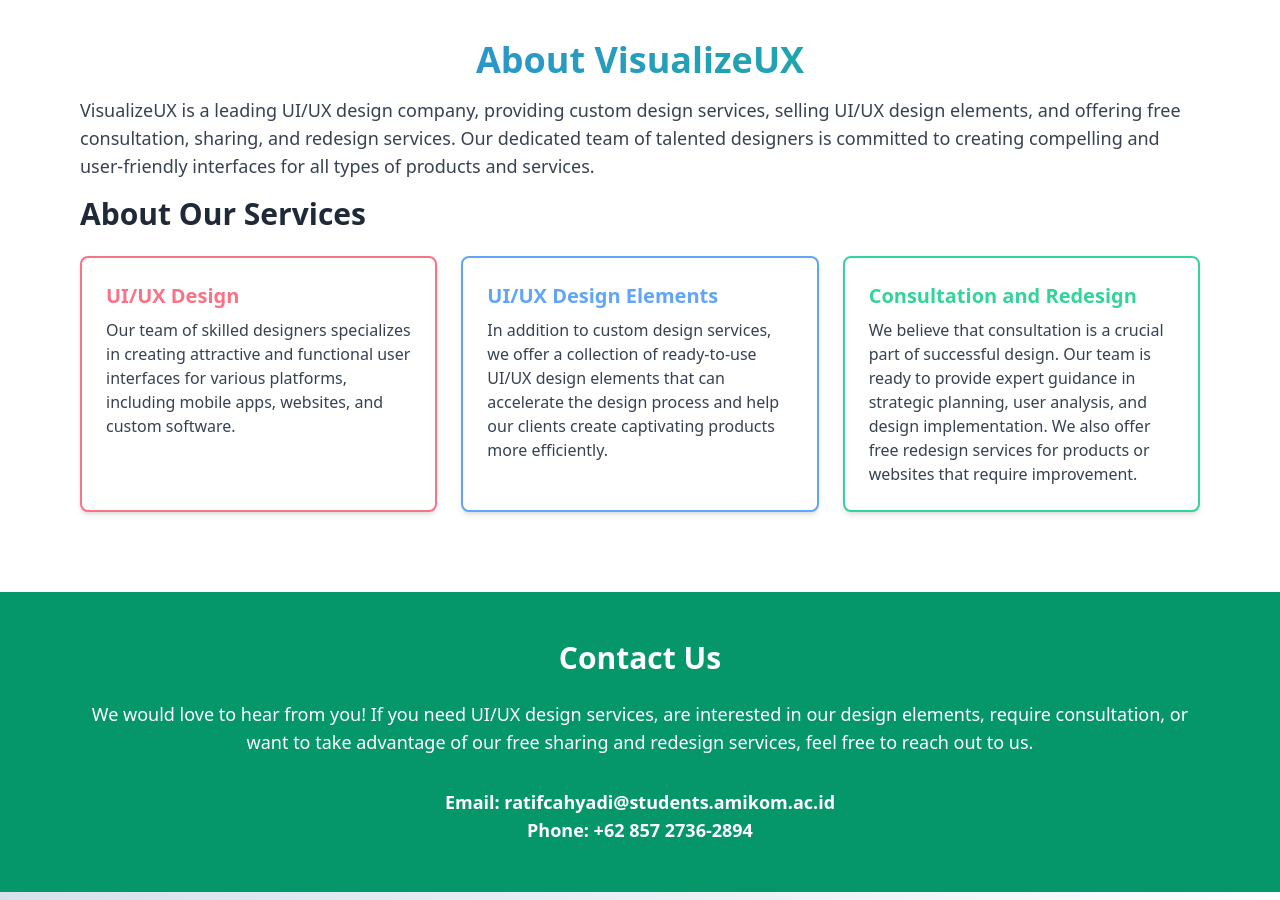
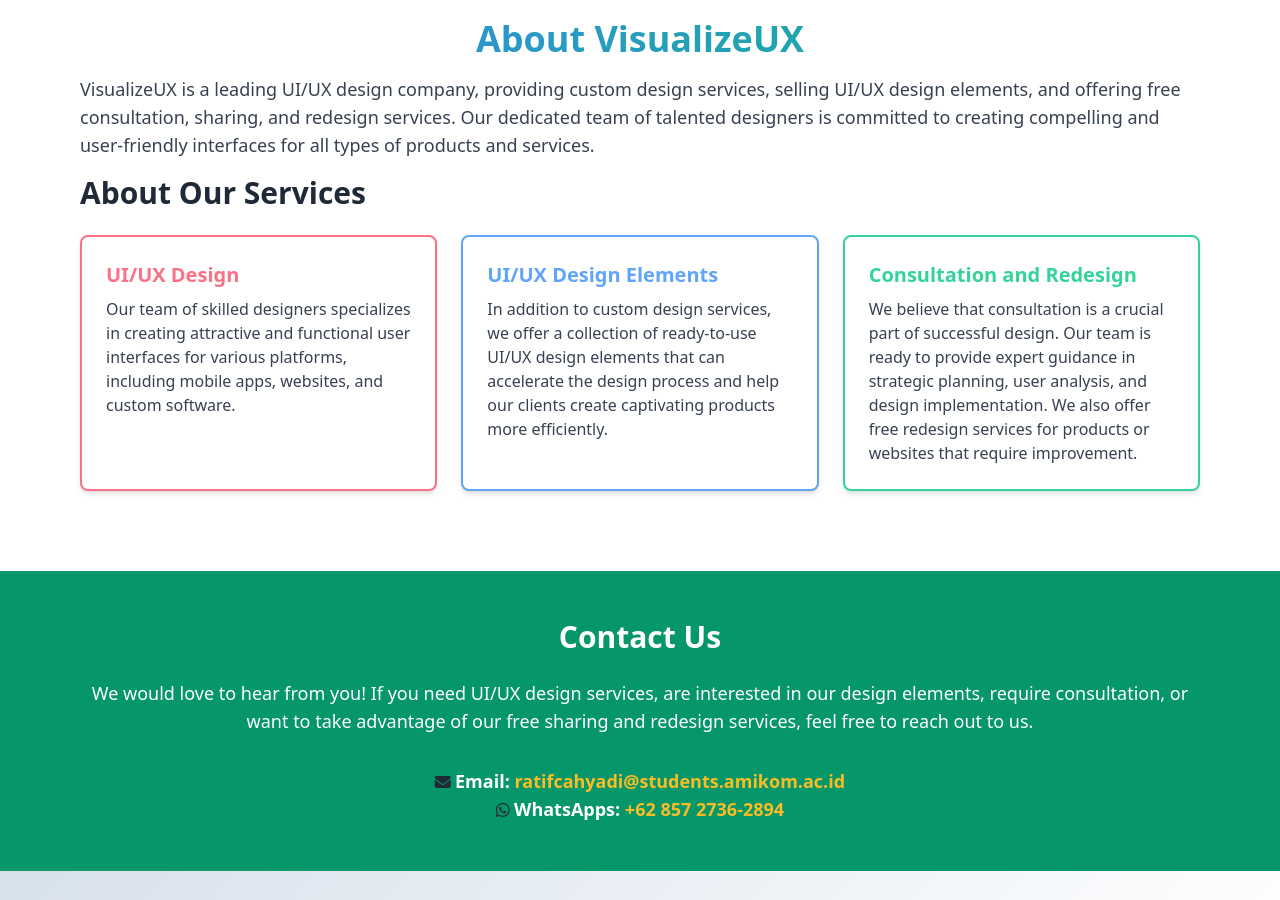
Before and after one commit to Ratifcahyadi/Landing-Page-visualizeUX.github.io, a plain HTML site: page index.html in a window 1280 px wide. Shown: the part 2885-3785 px from the top of the page. Drawn offline with Linux system fonts and the light colour scheme.

Commit message:
first page

```diff
--- a/index.html
+++ b/index.html
@@ -85,10 +85,8 @@
                         <h2 class="card-title text-3xl text-warning">Consult</h2>
                         <p class="text-emerald-200">Need help? Share idea, suggest redesign your project, it's FREE</p>
                         <div class="card-actions justify-end">
-                            {{-- <button class="btn btn-primary rounded-full capitalize"> --}}
                             <a class="btn btn-warning text-white rounded-full capitalize"
                                 href="https://wa.me/+6285727362894">Chat Now!</a>
-                            {{-- </button> --}}
                         </div>
                     </div>
                 </div>
@@ -188,15 +186,21 @@
     </section>
 
     <!-- Contact Section -->
-    <section id="contact" class="py-12 bg-emerald-600 text-white">
+    <section id="contact" class="py-12 bg-emerald-600">
         <div class="container mx-auto">
-            <h2 class="text-3xl font-bold mb-6 text-center">Contact Us</h2>
-            <p class="text-lg text-center">We would love to hear from you! If you need UI/UX design services, are
+            <h2 class="text-3xl font-bold mb-6 text-center text-white">Contact Us</h2>
+            <p class="text-lg text-center text-white">We would love to hear from you! If you need UI/UX design services, are
                 interested in our design elements, require consultation, or want to take advantage of our free sharing
                 and redesign services, feel free to reach out to us.</p>
             <div class="mt-8 text-center">
-                <a href="mailto:ratifcahyadi@students.amikom.ac.id" class="text-lg font-semibold">Email: ratifcahyadi@students.amikom.ac.id</a>
-                <p class="text-lg font-semibold">Phone: +62 857 2736-2894</p>
+                <div>
+                    <i class="fa-solid fa-envelope"></i>
+                    <a href="mailto:ratifcahyadi@students.amikom.ac.id" class="text-lg font-semibold text-warning"><span class="text-white">Email: </span>ratifcahyadi@students.amikom.ac.id</a>
+                </div>
+                <div>
+                    <i class="fa-brands fa-whatsapp"></i>
+                    <a href="https://wa.me/+6285727362894" class="text-lg font-semibold text-warning"><span class="text-white">WhatsApps: </span>+62 857 2736-2894</a>
+                </div>
                 <!-- Add more contact information here if necessary -->
             </div>
         </div>
```
